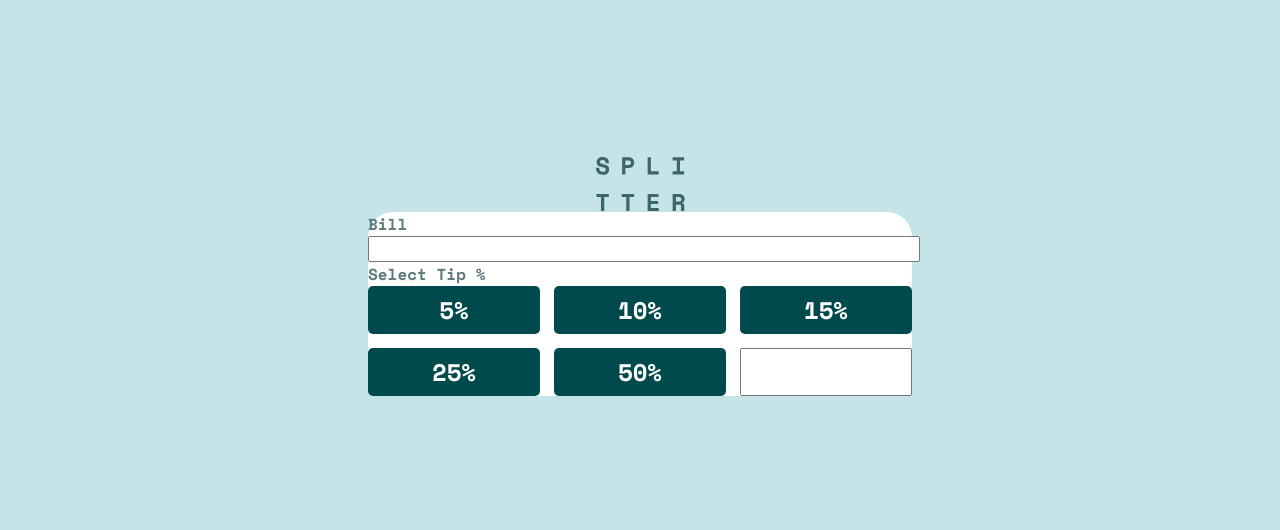
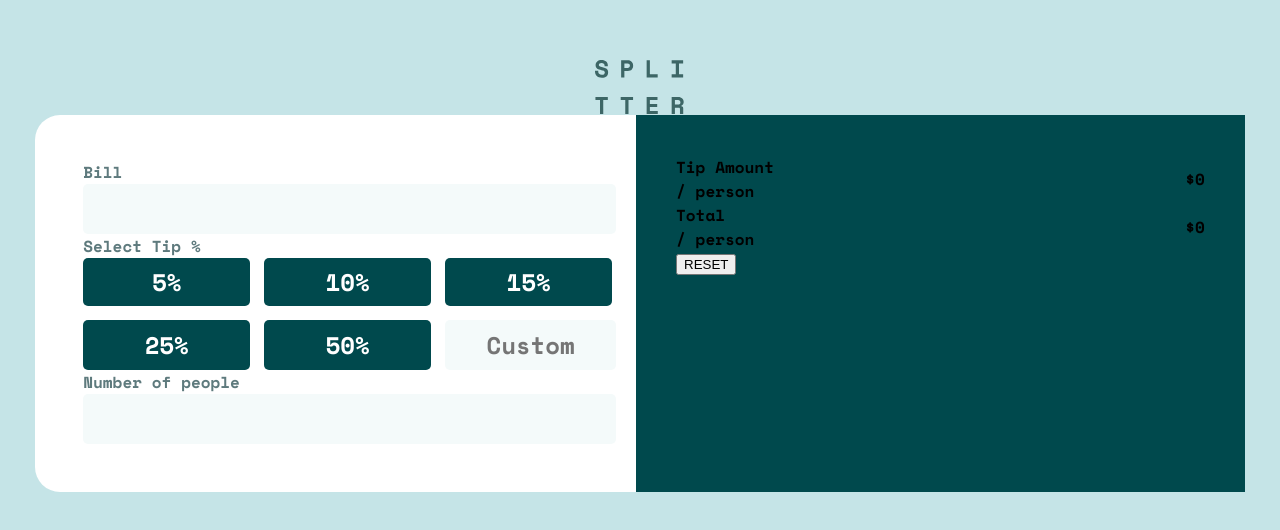
Before and after one commit to aleksandr-efimenko/tip-calculator, a React (Vite) app: page / in a window 1280 px wide. Shown: the part 132-662 px from the top of the page. Built offline with nearby package versions, Linux system fonts and the light colour scheme.

Commit message:
create app structure

```diff
--- a/src/App.jsx
+++ b/src/App.jsx
@@ -1,10 +1,17 @@
 import { useState } from "react";
 
 function App() {
+  const [bill, setBill] = useState(0);
+  const [tip, setTip] = useState(0);
+  const [people, setPeople] = useState(0);
+  const [tipAmount, setTipAmount] = useState(0);
+  const [total, setTotal] = useState(0);
+
   return (
     <div className="App">
       <div className="logo-container"></div>
       <div className="component-container">
+        <div className="tip-inputs-container">
           <label htmlFor="bill-input">Bill</label>
           <input
             type="number"
@@ -13,18 +20,47 @@ function App() {
             placeholder=""
             step="0.01"
           />
-
           <label htmlFor="tip-input">Select Tip %</label>
           <div className="tip-buttons-container">
-
             {["5%", "10%", "15%", "25%", "50%"].map((tip) => {
               return (
-              <button name="tip-button" id={tip} className="tip-button">
+                <button
+                  key={tip}
+                  name="tip-button"
+                  id={tip}
+                  className="tip-button"
+                >
                   {tip}
                 </button>
               );
             })}
-          <input type="number" className="manual-tip" />
+            <input
+              type="number"
+              step="0.5"
+              placeholder="Custom"
+              id="manual-tip-input"
+              className="manual-tip"
+            />
+          </div>
+          <label htmlFor="people-number">Number of people</label>
+          <input type="number" id="people-number" name="people-number" />
+        </div>
+        <div className="tip-outputs-container">
+          <div className="tip-result-row">
+            <div className="tip-result-container">
+              <div className="tip-result-label">Tip Amount</div>
+              <div className="tip-result-label-description">/ person</div>
+            </div>
+            <div className="tip-result-value">${tipAmount}</div>
+          </div>
+          <div className="tip-result-row">
+            <div className="tip-result-container">
+              <div className="tip-result-label">Total</div>
+              <div className="tip-result-label-description">/ person</div>
+            </div>
+            <div className="tip-result-value">${total}</div>
+          </div>
+          <button className="reset-button">RESET</button>
         </div>
       </div>
     </div>
--- a/src/index.css
+++ b/src/index.css
@@ -39,9 +39,29 @@ body {
 .component-container {
   background-color: var(--color-white);
   border-radius: 1.5625rem;
+  display: flex;
+}
+
+.tip-inputs-container {
+  padding: 2.8125rem 1.5rem 3rem 3rem;
+  /* width: 100%; */
+  flex: 1;
+}
+#manual-tip-input {
+  text-align: center;
 }
 #bill-input {
-  width: 100%;
+  position: relative;
+}
+
+#bill-input::before {
+  content: none;
+  position: absolute;
+  left: 10px;
+  top: 0;
+  width: 20px;
+  background-image: url("/public/images/icon-dollar.svg") center / contain
+    no-repeat;
 }
 
 label {
@@ -52,6 +72,13 @@ label {
 input[type="number"] {
   -moz-appearance: textfield;
   font-family: var(--font-family);
+  width: 100%;
+  height: 48px;
+  background-color: var(--color-very-light-grayish-cyan);
+  border: none;
+  border-radius: 0.3125rem;
+  text-align: right;
+  font-size: var(--font-size-input);
 }
 
 input::-webkit-outer-spin-button,
@@ -59,7 +86,7 @@ input::-webkit-inner-spin-button {
   -webkit-appearance: none;
 }
 
-button {
+.tip-button {
   font-family: var(--font-family);
   font-weight: var(--font-weight);
   font-size: var(--font-size-input);
@@ -67,7 +94,7 @@ button {
   background-color: var(--color-very-dark-cyan);
   border: none;
   border-radius: 0.3125rem;
-  padding: .375rem .875rem;
+  padding: 0.375rem 0.875rem;
   cursor: pointer;
 }
 
@@ -76,3 +103,16 @@ button {
   grid-template-columns: repeat(3, 1fr);
   grid-gap: 0.875rem;
 }
+
+.tip-outputs-container {
+  padding: 2.5rem;
+
+  background-color: var(--color-very-dark-cyan);
+  /* width: 100%; */
+  flex: 1;
+}
+.tip-result-row {
+  display: flex;
+  justify-content: space-between;
+  align-items: center;
+}
```
Lines whose indentation alone changed are shown as unchanged.
